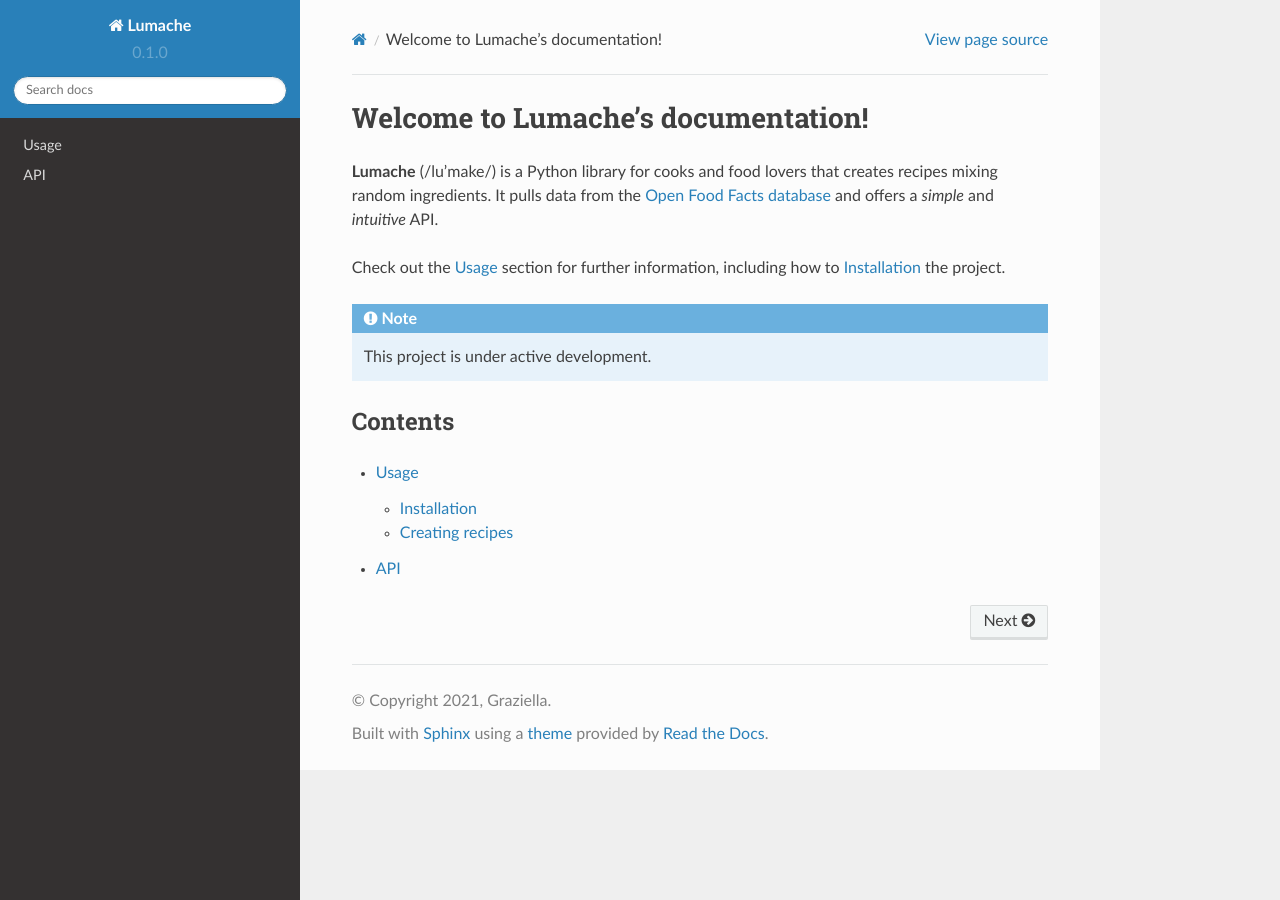
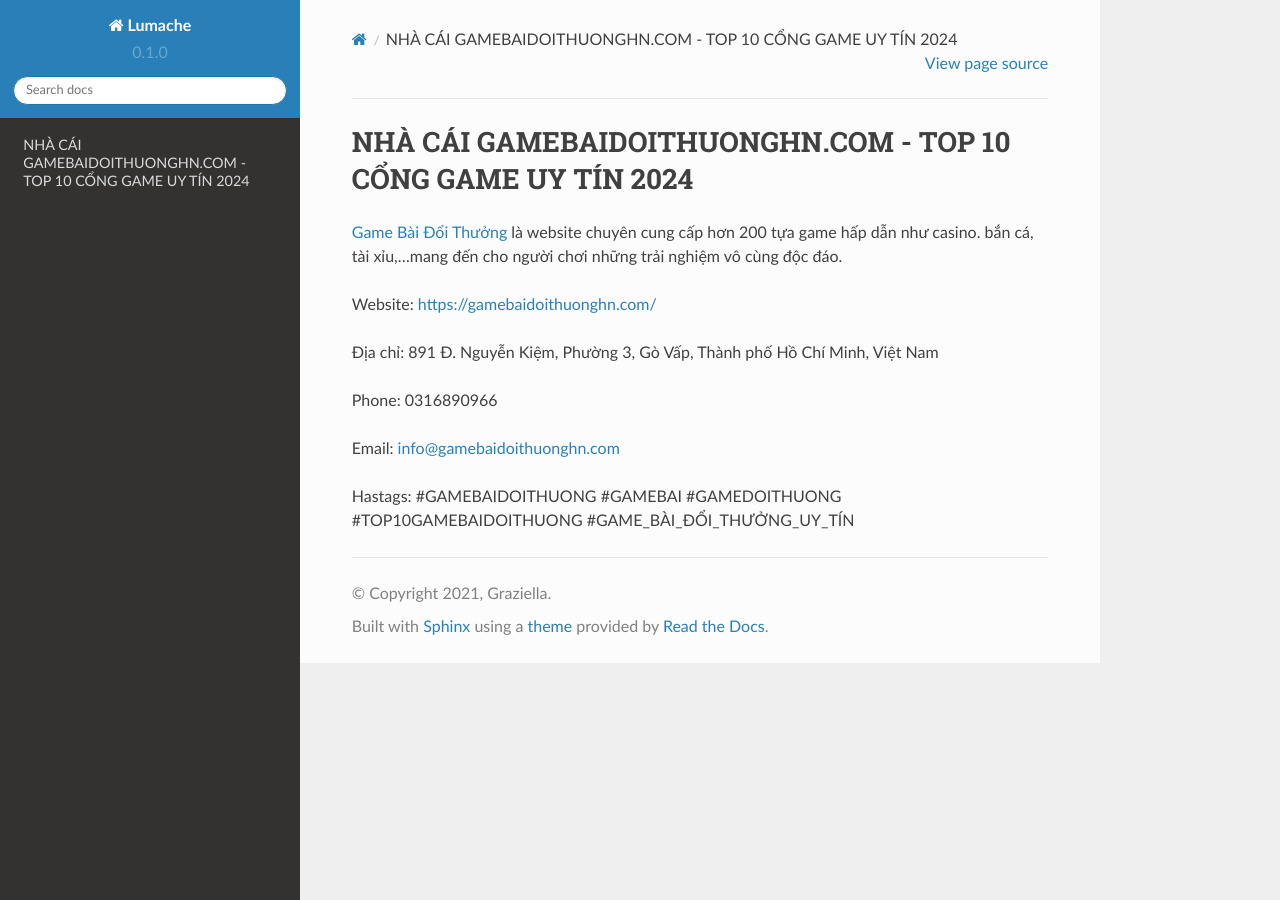
Before and after one commit to socialentity/gamebaidoithuonghncom, a Sphinx documentation site: the page built from docs/source/index.rst, in a window 1280 px wide. Built offline with Sphinx 7.4.7 and the Read the Docs theme 2.0.0, drawn with Linux system fonts in a browser that asks for light colours.

Commit message:
Update index.rst

```diff
--- a/docs/source/index.rst
+++ b/docs/source/index.rst
@@ -1,22 +1,14 @@
-Welcome to Lumache's documentation!
+NHÀ CÁI GAMEBAIDOITHUONGHN.COM - TOP 10 CỔNG GAME UY TÍN 2024
 ===================================
 
-**Lumache** (/lu'make/) is a Python library for cooks and food lovers
-that creates recipes mixing random ingredients.
-It pulls data from the `Open Food Facts database <https://world.openfoodfacts.org/>`_
-and offers a *simple* and *intuitive* API.
+`Game Bài Đổi Thưởng <https://gamebaidoithuonghn.com/>`_ là website chuyên cung cấp hơn 200 tựa game hấp dẫn như casino. bắn cá, tài xỉu,...mang đến cho người chơi những trải nghiệm vô cùng độc đáo.
 
-Check out the :doc:`usage` section for further information, including
-how to :ref:`installation` the project.
+Website: `https://gamebaidoithuonghn.com/ <https://gamebaidoithuonghn.com/>`_
 
-.. note::
+Địa chỉ: 891 Đ. Nguyễn Kiệm, Phường 3, Gò Vấp, Thành phố Hồ Chí Minh, Việt Nam
 
-   This project is under active development.
+Phone: 0316890966
 
-Contents
---------
+Email: info@gamebaidoithuonghn.com
 
-.. toctree::
-
-   usage
-   api
+Hastags: #GAMEBAIDOITHUONG #GAMEBAI #GAMEDOITHUONG #TOP10GAMEBAIDOITHUONG #GAME_BÀI_ĐỔI_THƯỞNG_UY_TÍN
```
